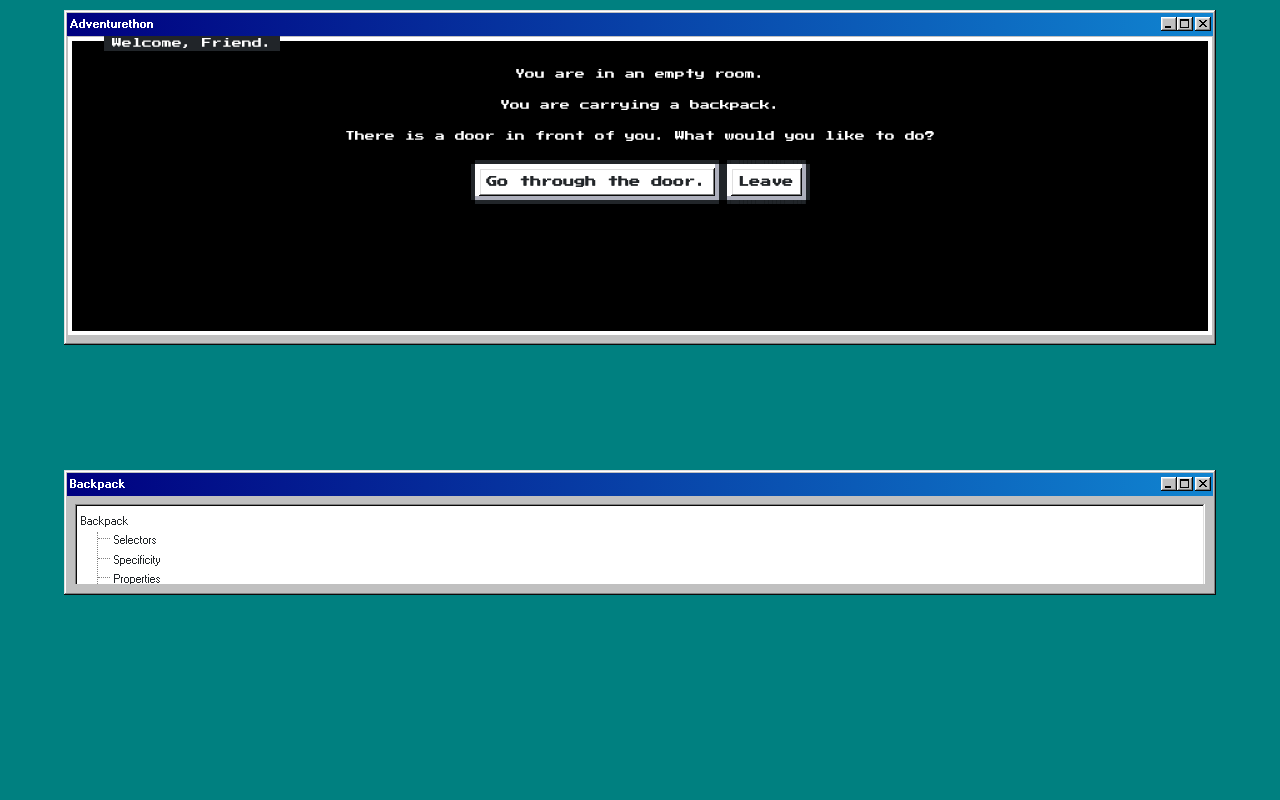
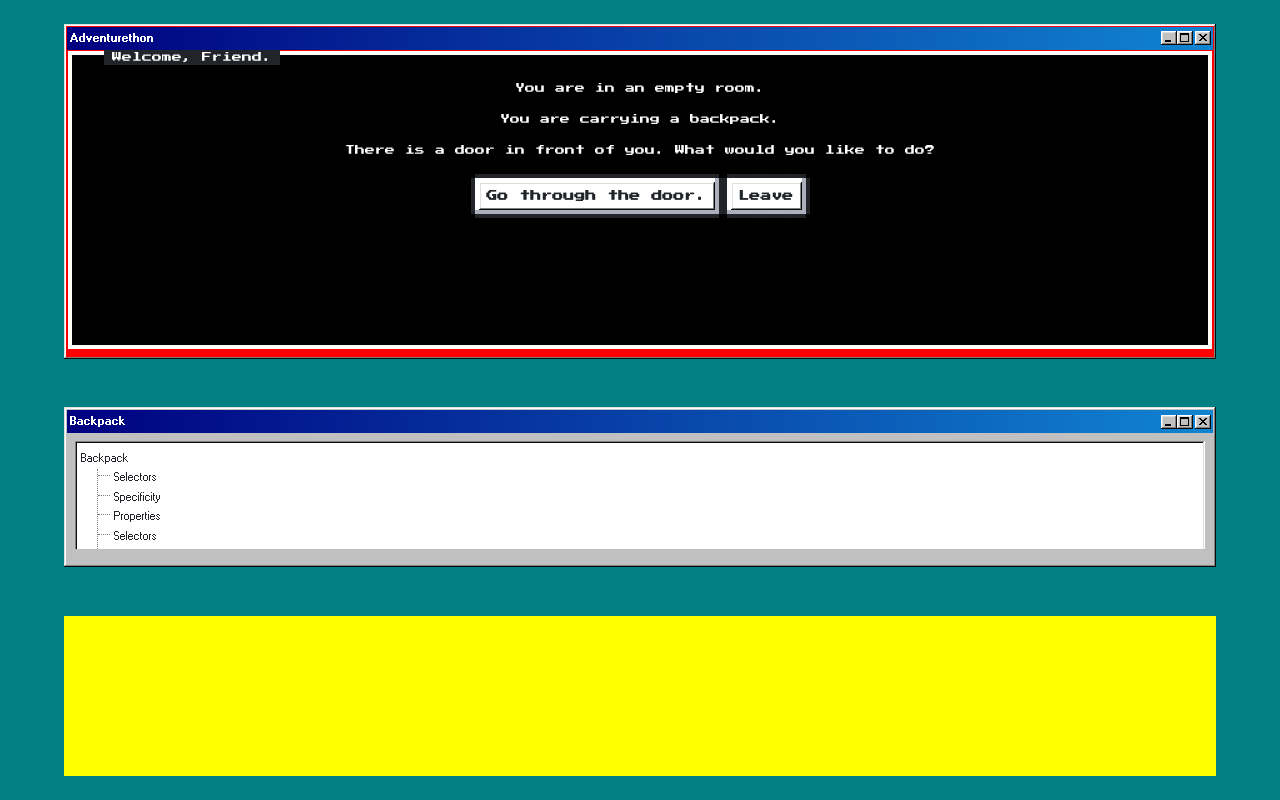
Before and after one commit to brittanyfenney/adventurethon, a React (Create React App) app: page /entry in a window 1280 px wide. Built offline with nearby package versions, Linux system fonts and the light colour scheme.

Commit message:
test: flex windows

```diff
--- a/src/App.js
+++ b/src/App.js
@@ -33,7 +33,7 @@ function App() {
         <Player />
       </div>
 
-      <div id="bottom-border"></div>
+
     </div>
   );
 }
--- a/src/components/Backpack.js
+++ b/src/components/Backpack.js
@@ -6,7 +6,7 @@ export function Backpack() {
   const backpack = useSelector(state => state.inventory.backpack)
   console.log(backpack)
   return (
-    <div className={backpack ? "window" : "hide"}>
+    <div className={backpack ? "window" : "hide"} id="backpack-window">
       <div className="title-bar">
         <div className="title-bar-text">Backpack</div>
         <div className="title-bar-controls">
--- a/src/index.css
+++ b/src/index.css
@@ -33,13 +33,18 @@ p {
   width: 100vw;
   height: 100vh;
   background-color: #008080;
+  display: flex;
+  flex-direction: column;
+  justify-content: space-around;
+
 }
 
 #app-window {
+  background-color: red;
   width: 90%;
   height: 335px;
-  position: absolute;
-  top: 10px;
+  /* position: absolute;
+  top: 10px; */
   margin-left: 5%;
   margin-right: 5%;
 }
@@ -88,11 +93,12 @@ code {
 }
 
 #player-container {
+  background-color:yellow;
   width: 90%;
   height: 20%;
-  position: absolute;
+  /* position: absolute;
   bottom: 15px;
-  left: 0;
+  left: 0; */
   margin-left: 5%;
   margin-right: 5%;
 }
@@ -106,18 +112,23 @@ code {
 }
 
 #backpack-container {
+  background-color: green;
   width: 90%;
   height: 20%;
-  position: absolute;
+  /* position: absolute;
   bottom: 170px;
-  left: 0;
+  left: 0; */
   margin-left: 5%;
   margin-right: 5%;
   text-align: left;
 }
 
+#backpack-window {
+  height: 100%;
+}
+
 #backpack-tree {
-  height: 80px;
+  height: 70%;
   overflow-y: auto;
 }
 
```
